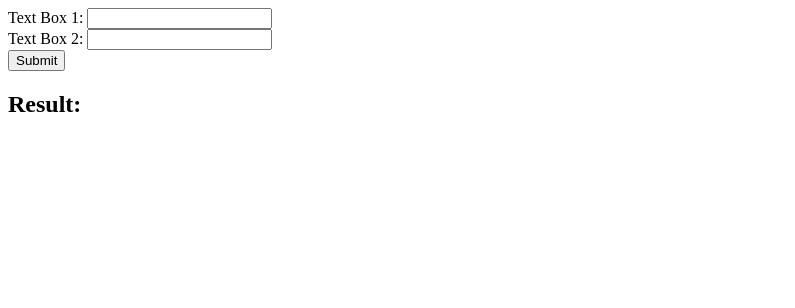
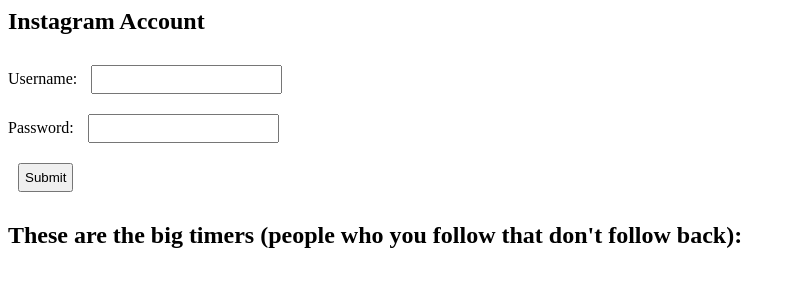
Before and after one commit to michaelbrady4/perfect-ratio, a Flask app: page / in a window 1280 px wide. Shown: the top 308 px of the page, without its empty margins (0-795 px from the left). Run offline with Flask 2, Linux system fonts and the light colour scheme.

Commit message:
Changed text variable names to username and password

```diff
--- a/app.py
+++ b/app.py
@@ -9,11 +9,11 @@ def index():
 
 @app.route('/', methods=['POST'])
 def handle_form_submission():
-    text1 = request.form['text1']
-    text2 = request.form['text2']
+    username = request.form['username']
+    password = request.form['password']
 
     # Call your Python script here and pass it text1 and text2 as arguments
-    result = get_big_timers(text1, text2)
+    result = get_big_timers(username, password)
     # Store the returned list of strings in a variable called `result`
 
     return render_template('index.html', result=result)
--- a/get_that_ratio.py
+++ b/get_that_ratio.py
@@ -2,10 +2,10 @@
 import instaloader
 
 
-def get_big_timers(text1: str, text2: str) -> list:
+def get_big_timers(username: str, password: str) -> list:
     # Username and password
-    USERNAME = text1
-    PASSWORD = text2
+    USERNAME = username
+    PASSWORD = password
 
     # Get instance
     L = instaloader.Instaloader()
--- a/templates/index.html
+++ b/templates/index.html
@@ -1,15 +1,19 @@
 <html>
-    <header><title>Find Who Doesn't Follow Back</title></header>
+    <head>
+        <header><title>Who Doesn't Follow Back</title></header>
+        <link rel="stylesheet" type="text/css" href="../static/style.css">
+    </head>
     <body>
         <form method="POST">
-            <label>Text Box 1:</label>
-            <input type="text" name="text1"><br>
-            <label>Text Box 2:</label>
-            <input type="text" name="text2"><br>
+            <h2>Instagram Account</h2>
+            <label>Username:</label>
+            <input type="text" name="username"><br>
+            <label>Password:</label>
+            <input type="text" name="password"><br>
             <input type="submit" value="Submit">
         </form>
 
-        <h2>Result:</h2>
+        <h2>These are the big timers (people who you follow that don't follow back):</h2>
         <ul>
         {% for string in result %}
             <li>{{ string }}</li>
```
